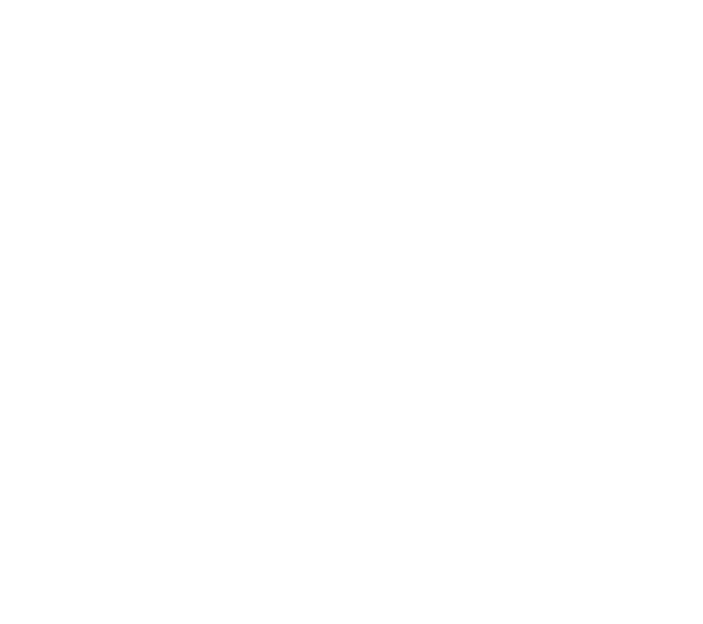
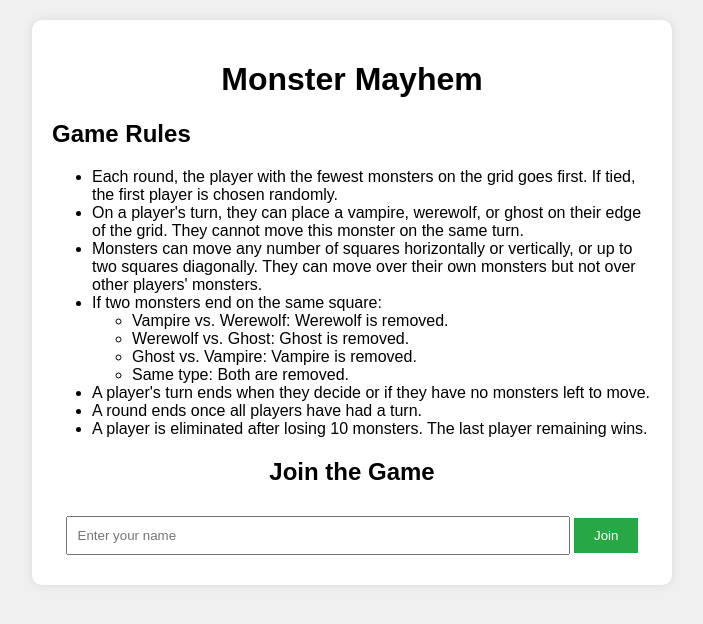
Before and after one commit to Anas748/Y3-CA2, a website: page index.html in a window 1280 px wide. Shown: the whole page, without its empty margins (288-991 px from the left). Drawn offline with Linux system fonts and the light colour scheme.

Commit message:
index html page first page
this page is the join game page which will serve as the door to game just html and css for now

```diff
--- a/index.html
+++ b/index.html
@@ -0,0 +1,43 @@
+<!DOCTYPE html>
+<html lang="en">
+
+<head>
+    <meta charset="UTF-8">
+    <meta name="viewport" content="width=device-width, initial-scale=1.0">
+    <title>Monster Mayhem - Join Game</title>
+    <link rel="stylesheet" href="styles.css">
+</head>
+
+<body>
+    <div class="container">
+        <h1>Monster Mayhem</h1>
+        <div class="rules">
+            <h2>Game Rules</h2>
+            <ul>
+                <li>Each round, the player with the fewest monsters on the grid goes first. If tied, the first player is chosen randomly.</li>
+                <li>On a player's turn, they can place a vampire, werewolf, or ghost on their edge of the grid. They cannot move this monster on the same turn.</li>
+                <li>Monsters can move any number of squares horizontally or vertically, or up to two squares diagonally. They can move over their own monsters but not over other players' monsters.</li>
+                <li>If two monsters end on the same square:
+                    <ul>
+                        <li>Vampire vs. Werewolf: Werewolf is removed.</li>
+                        <li>Werewolf vs. Ghost: Ghost is removed.</li>
+                        <li>Ghost vs. Vampire: Vampire is removed.</li>
+                        <li>Same type: Both are removed.</li>
+                    </ul>
+                </li>
+                <li>A player's turn ends when they decide or if they have no monsters left to move.</li>
+                <li>A round ends once all players have had a turn.</li>
+                <li>A player is eliminated after losing 10 monsters. The last player remaining wins.</li>
+            </ul>
+        </div>
+        <div class="join-form">
+            <h2>Join the Game</h2>
+            <form id="joinForm">
+                <input type="text" id="playerName" name="playerName" placeholder="Enter your name" required>
+                <button type="submit">Join</button>
+            </form>
+        </div>
+    </div>
+</body>
+
+</html>
--- a/styles.css
+++ b/styles.css
@@ -1,80 +1,38 @@
 body {
     font-family: Arial, sans-serif;
+    background-color: #f0f0f0;
     margin: 0;
-    padding: 0;
+    padding: 20px;
 }
-
 .container {
-    display: flex;
-    justify-content: space-around;
-    align-items: flex-start;
-    margin-top: 20px;
+    max-width: 600px;
+    margin: 0 auto;
+    background: white;
+    padding: 20px;
+    border-radius: 10px;
+    box-shadow: 0 0 10px rgba(0, 0, 0, 0.1);
 }
-
-.game-board {
-    display: grid;
-    grid-template-columns: repeat(10, 50px);
-    grid-template-rows: repeat(10, 50px);
-    gap: 2px;
-    border: 2px solid black;
+h1 {
+    text-align: center;
 }
-
-.game-board div {
-    width: 50px;
-    height: 50px;
-    border: 1px solid black;
-}
-
-.game-info {
-    width: 300px;
-    border: 2px solid black;
-    padding: 10px;
-}
-
-.player-stats, .game-status, .messages {
+.rules {
     margin-bottom: 20px;
 }
-
-.player {
-    margin-bottom: 10px;
+.join-form {
+    text-align: center;
 }
-
-.message-list {
-    list-style-type: none;
-    padding: 0;
+.join-form input[type="text"] {
+    width: 80%;
+    padding: 10px;
+    margin: 10px 0;
 }
-
-.message-list li {
-    margin-bottom: 5px;
+.join-form button {
+    padding: 10px 20px;
+    background: #28a745;
+    color: white;
+    border: none;
+    cursor: pointer;
 }
-/* Add styling for game board cells */
-.cell {
-    width: 50px;
-    height: 50px;
-    border: 1px solid black;
-    display: flex;
-    align-items: center;
-    justify-content: center;
+.join-form button:hover {
+    background: #218838;
 }
-
-/* Add styling for selected cells (for placing monsters) */
-.selected {
-    background-color: yellow;
-}
-
-/* Add styling for player territories (edges of the grid) */
-.player1-edge {
-    background-color: blue;
-}
-
-.player2-edge {
-    background-color: red;
-}
-
-.player3-edge {
-    background-color: green;
-}
-
-.player4-edge {
-    background-color: orange;
-}
```
